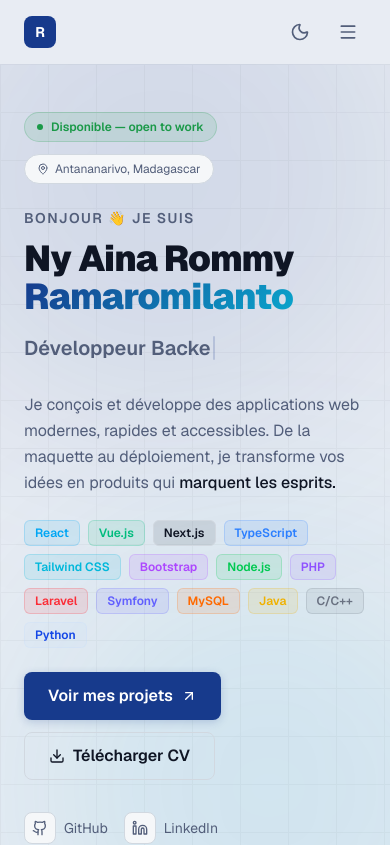
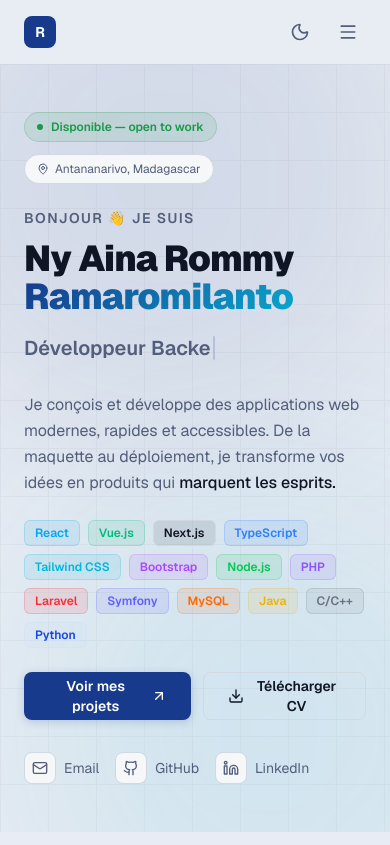
Before and after one commit to rommy-dev/portfolio, a Next.js app: page / in a window 390 px wide. Shown: the top 845 px of the page. Built offline with nearby package versions, Linux system fonts and the light colour scheme.

Commit message:
feat: add button to scroll to the top of the page

```diff
--- a/src/app/layout.tsx
+++ b/src/app/layout.tsx
@@ -4,6 +4,7 @@ import "./globals.css";
 import { Header } from "@/components/layout/Header";
 import { Footer } from "@/components/layout/Footer";
 import { ThemeProvider } from "@/components/layout/ThemeProvider";
+import { ScrollToTopButton } from "@/components/ui/ScrollToTopButton";
 
 const geistSans = Geist({
   variable: "--font-geist-sans",
@@ -37,6 +38,7 @@ export default function RootLayout({
               {children}
             </main>
             <Footer />
+            <ScrollToTopButton />
           </div>
         </ThemeProvider>
       </body>
--- a/src/app/projets/page.tsx
+++ b/src/app/projets/page.tsx
@@ -100,7 +100,7 @@ export default function ProjetsPage() {
               <button
                 key={cat}
                 onClick={() => setActiveCategory(cat)}
-                className={`relative px-4 py-2 text-sm font-semibold rounded-lg hover:cursor-pointer hover:opacity-50 transition-all duration-200
+                className={`relative px-4 py-2 text-sm font-semibold rounded-lg hover:cursor-pointer transition-all duration-200
                   ${activeCategory === cat
                     ? 'text-primary'
                     : 'text-foreground-muted hover:text-foreground hover:bg-surface'}`}
--- a/src/components/sections/HeroSection.tsx
+++ b/src/components/sections/HeroSection.tsx
@@ -4,7 +4,7 @@ import { useState, useEffect, useRef } from 'react';
 import Link from 'next/link';
 import { motion, useMotionValue, useSpring, useTransform } from 'framer-motion';
 import { Button } from '@/components/ui/Button';
-import { Github, Linkedin, Download, ArrowUpRight, MapPin, Coffee } from 'lucide-react';
+import { Mail, Github, Linkedin, Download, ArrowUpRight, MapPin, Coffee } from 'lucide-react';
 
 /* ─── Config ────────────────────────────────────────────── */
 const ROLES = ['Développeur Frontend', 'Développeur Backend', 'Développeur Fullstack'];
@@ -210,14 +210,14 @@ export function HeroSection() {
           </motion.div>
 
           {/* CTA buttons */}
-          <motion.div {...fadeUp} custom={0.42} className="flex flex-wrap gap-3">
+          <motion.div {...fadeUp} custom={0.42} className="flex sm:flex-wrap gap-3">
             <Link href="/projets">
-              <Button size="lg" iconRight={<ArrowUpRight className="h-4 w-4" />}>
+              <Button size="lg" className='text-sm md:text-base' iconRight={<ArrowUpRight className="h-4 w-4" />}>
                 Voir mes projets
               </Button>
             </Link>
             <a href="/cv-rommy-ramaromilanto.pdf" download>
-              <Button variant="outline" className='hover:bg-gray-300' size="lg" iconLeft={<Download className="h-4 w-4" />}>
+              <Button variant="outline" className='hover:bg-gray-300 text-sm md:text-base' size="lg" iconLeft={<Download className="h-4 w-4" />}>
                 Télécharger CV
               </Button>
             </a>
@@ -225,6 +225,15 @@ export function HeroSection() {
 
           {/* Social links */}
           <motion.div {...fadeUp} custom={0.48} className="flex items-center gap-4 pt-2">
+            <a
+              href="mailto:ram.rommynya@gmail.com"
+              className="group flex items-center gap-2 text-sm text-foreground-muted hover:text-foreground transition-colors"
+            >
+              <span className="flex h-8 w-8 items-center justify-center rounded-lg bg-surface border border-border group-hover:border-primary/40 group-hover:bg-primary-light transition-all duration-200">
+                <Mail className="h-4 w-4" />
+              </span>
+              Email
+            </a>
             <a
               href="https://github.com/rommy-dev"
               target="_blank"
--- /dev/null
+++ b/src/components/ui/ScrollToTopButton.tsx
@@ -0,0 +1,29 @@
+'use client';
+
+import { useEffect, useState } from 'react';
+import { ArrowUp } from 'lucide-react';
+
+export function ScrollToTopButton() {
+  const [visible, setVisible] = useState(false);
+
+  useEffect(() => {
+    const onScroll = () => {
+      setVisible(window.scrollY > 320);
+    };
+    onScroll();
+    window.addEventListener('scroll', onScroll, { passive: true });
+    return () => window.removeEventListener('scroll', onScroll);
+  }, []);
+
+  return (
+    <button
+      type="button"
+      aria-label="Remonter en haut de page"
+      onClick={() => window.scrollTo({ top: 0, behavior: 'smooth' })}
+      className={`fixed bottom-6 right-6 z-50 inline-flex h-11 w-11 items-center justify-center rounded-full border border-primary/20 bg-primary text-white hover:shadow-primary-md hover:cursor-pointer transition-all duration-200
+        ${visible ? 'opacity-100 translate-y-0' : 'opacity-0 translate-y-2 pointer-events-none'}`}
+    >
+      <ArrowUp className="h-4 w-4" />
+    </button>
+  );
+}
```
